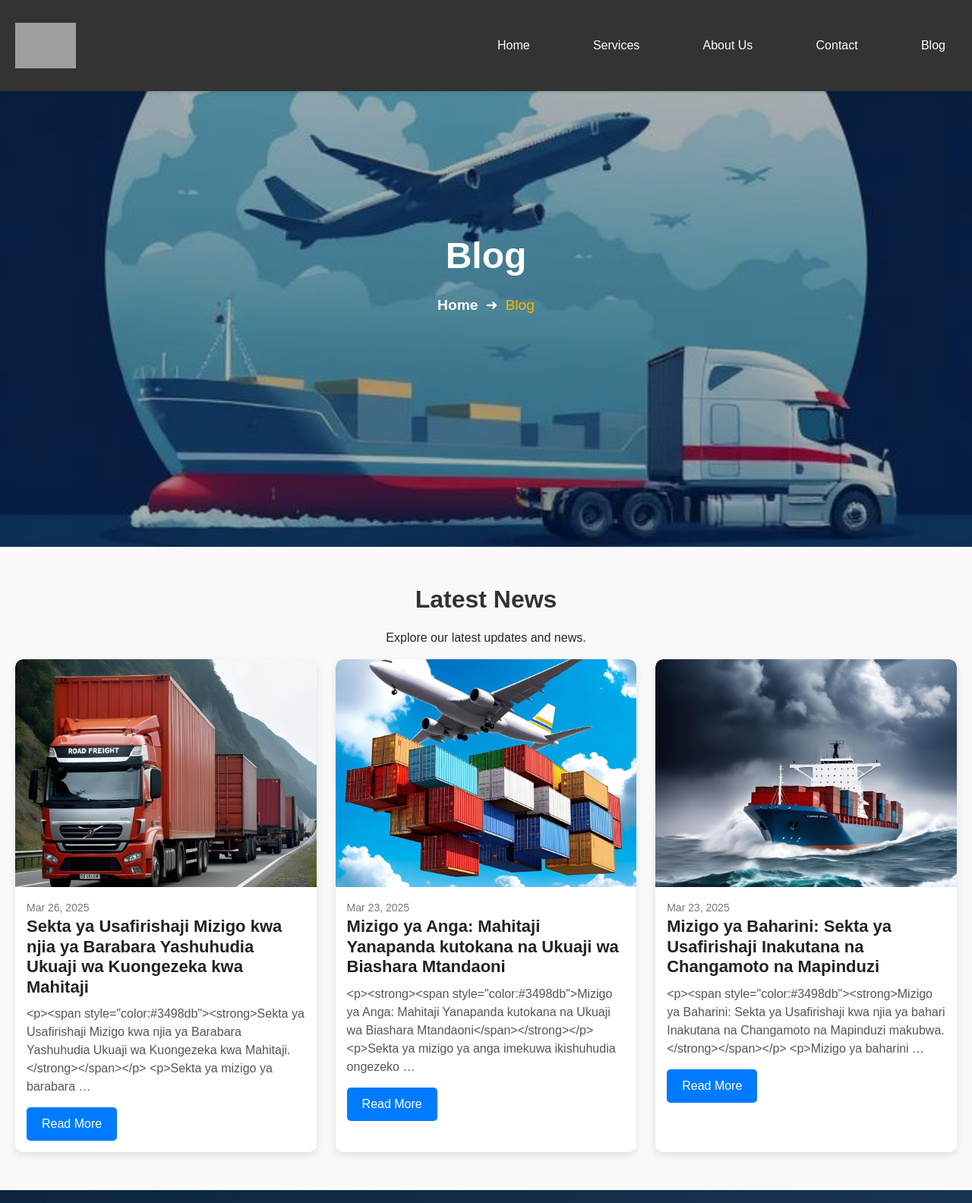
After one commit to notwex/jmcargo, a Django app: page /blog/ in a window 1280 px wide. The commit adds this page. Shown: the top 1584 px of the page at 76% size. Run offline with Django 5.2, Linux system fonts and the light colour scheme; data comes from the database, SQL or seed files in the repository; both versions use the stored data as it was after the commit; some libraries are stand-ins or nearby versions; grey boxes are pictures that could not be loaded.

Commit message:
Updated migrations, database, models, views, URLs, settings, templates, admin.py and static

```diff
--- a/aircargo/models.py
+++ b/aircargo/models.py
@@ -1,4 +1,6 @@
 from django.db import models
+from ckeditor.fields import RichTextField
+
 
 # Create your models here.
 class ContactMessage(models.Model):
@@ -23,7 +25,7 @@ class News(models.Model):
     title = models.CharField(max_length=255)
     image = models.ImageField(upload_to='news_images/')
     date_posted = models.DateField(auto_now_add=True)
-    content = models.TextField()
+    content = RichTextField()  # Enables rich text editing
 
     def __str__(self):
         return self.title
@@ -37,3 +39,28 @@ class Contact(models.Model):
 
     def __str__(self):
         return self.full_name
+
+class Cargo(models.Model):
+    TRANSPORT_CHOICES = [
+        ('Ship', 'Usafiri wa Baharini'),
+        ('Airplane', 'Usafiri wa Angani'),
+        ('Road', 'Usafiri wa Barabarani'),
+    ]
+
+    tracking_number = models.CharField(max_length=50, unique=True)
+    carrier_name = models.CharField(max_length=255)
+    departure_location = models.CharField(max_length=255)
+    destination_location = models.CharField(max_length=255)
+    current_location = models.CharField(max_length=255, null=True, blank=True)
+    estimated_delivery = models.DateField()
+    status = models.CharField(max_length=50, choices=[
+        ('In Transit', 'In Transit'),
+        ('Delivered', 'Delivered'),
+        ('Pending', 'Pending')
+    ], default='Pending')
+    transport_mode = models.CharField(
+        max_length=10, choices=TRANSPORT_CHOICES, default='Ship'
+    )  # New field for transport mode
+
+    def __str__(self):
+        return f"{self.tracking_number} - {self.status}"
--- a/aircargo/static/style.css
+++ b/aircargo/static/style.css
@@ -23,7 +23,7 @@ body {
     top: 0;
     left: 0;
     right: 0;
-    z-index: 100;
+    z-index: 1000;
     height: 100px;
     width: 100%;
     box-sizing: border-box; /* Prevent overflow issues */
--- a/aircargo/templates/base.html
+++ b/aircargo/templates/base.html
@@ -34,7 +34,7 @@
             <a href="/services/">Services</a>
             <a href="/about/">About Us</a>
             <a href="/contact/">Contact</a>
-            <a href="#">Blog</a>
+            <a href="/blog/">Blog</a>
         </div>
         <div class="menu-toggle" id="menuToggle">
             <i class="fas fa-bars"></i>
--- /dev/null
+++ b/aircargo/templates/blog.html
@@ -0,0 +1,203 @@
+{% extends 'base.html' %}
+{% load static %}
+{% block content %}
+
+<!-- Hero Section -->
+<div class="services-hero">
+    <img src="{% static 'images/news1.jpg' %}" alt="Our Services" class="hero-image">
+    <div class="hero-overlay">
+        <h1>Blog</h1>
+        <nav class="breadcrumb">
+            <a href="{% url 'home' %}">Home</a> <span>➜</span> <span class="current">Blog</span>
+        </nav>
+    </div>
+</div>
+
+<section class="latest-news">
+    <h2>Latest News</h2>
+    <p>Explore our latest updates and news.</p>
+
+    <div class="news-container">
+        {% for news in latest_news %}
+        <div class="news-box">
+            <img src="{{ news.image.url }}" alt="News Image">
+            <div class="news-content">
+                <span class="news-date">{{ news.date_posted|date:"M d, Y" }}</span>
+                <h3 class="news-title">{{ news.title }}</h3>
+                <p class="news-text">{{ news.content|truncatewords:20 }}</p>
+                <a href="{% url 'news_detail' news.id %}" class="read-more">Read More</a>
+            </div>
+        </div>
+        {% endfor %}
+    </div>
+</section>
+
+
+<style>
+    /* Latest News Section */
+.latest-news {
+    text-align: center;
+    padding: 50px 20px;
+    background-color: #f9f9f9;
+}
+
+.latest-news h2 {
+    font-size: 32px;
+    font-weight: bold;
+    margin-bottom: 20px;
+    color: #333;
+}
+
+.news-container {
+    display: flex;
+    flex-wrap: wrap;
+    justify-content: space-between;
+    gap: 20px;
+}
+
+.news-box {
+    width: 32%;
+    background: white;
+    border-radius: 10px;
+    overflow: hidden;
+    box-shadow: 0px 4px 10px rgba(0, 0, 0, 0.1);
+    transition: transform 0.3s ease-in-out;
+    text-align: left;
+}
+
+.news-box:hover {
+    transform: translateY(-5px);
+}
+
+.news-box img {
+    width: 100%;
+    height: 300px;
+    object-fit: cover;
+    border-top-left-radius: 10px;
+    border-top-right-radius: 10px;
+}
+
+.news-content {
+    padding: 15px;
+}
+
+.news-date {
+    font-size: 14px;
+    color: #777;
+    margin-bottom: 10px;
+}
+
+.news-title {
+    font-size: 22px;
+    font-weight: bold;
+    margin-bottom: 10px;
+    color: #222;
+}
+
+.news-text {
+    font-size: 16px;
+    color: #555;
+    line-height: 1.5;
+    margin-bottom: 15px;
+
+}
+
+/* Read More Button */
+.read-more {
+    display: inline-block;
+    padding: 10px 20px;
+    font-size: 16px;
+    color: white;
+    background: #007bff;
+    text-decoration: none;
+    border-radius: 5px;
+    transition: background 0.3s;
+}
+
+.read-more:hover {
+    background: #0056b3;
+}
+
+@media (max-width: 768px) {
+    .news-container {
+        flex-direction: column;
+    }
+
+    .news-box {
+        width: 100%;
+    }
+}
+
+/* Hero Section */
+.services-hero {
+    position: relative;
+    width: 100%;
+    height: 90vh; /* Adjust height as needed */
+    overflow: hidden;
+}
+
+.hero-image {
+    width: 100%;
+    height: 90vh;
+    object-fit: cover;
+    filter: brightness(70%); /* Darkens the image slightly for better text contrast */
+}
+
+.hero-overlay {
+    position: absolute;
+    top: 50%;
+    left: 50%;
+    transform: translate(-50%, -50%);
+    text-align: center;
+    color: white;
+}
+
+.hero-overlay h1 {
+    font-size: 3rem;
+    font-weight: bold;
+    margin-bottom: 10px;
+}
+
+/* Breadcrumb Styling */
+.breadcrumb {
+    font-size: 1.2rem;
+    display: flex;
+    justify-content: center;
+    align-items: center;
+    gap: 10px;
+    background: none !important;  /* Removes any background */
+}
+
+.breadcrumb a {
+    color: white;
+    text-decoration: none;
+    font-weight: bold;
+    transition: color 0.3s ease-in-out;
+}
+
+.breadcrumb a:hover {
+    color: #f8b400; /* Highlight color on hover */
+}
+
+.current {
+    color: #f8b400;
+}
+
+/* Responsive Styling */
+@media (max-width: 768px) {
+    .hero-overlay h1 {
+        font-size: 2rem;
+    }
+
+    .breadcrumb {
+        font-size: 1rem;
+        white-space: nowrap;  /* Prevents text from wrapping */
+        overflow: hidden;     /* Hides any overflow content */
+        text-overflow: ellipsis; /* Adds ellipsis for overflowed text */
+        display: inline-block; /* Ensures it stays on one line */
+    }
+}
+
+</style>
+
+{% endblock %}
--- a/aircargo/urls.py
+++ b/aircargo/urls.py
@@ -3,12 +3,17 @@ from . import views
 from django.conf import settings
 from .views import home_view, contact_view
 from django.conf.urls.static import static
+from .views import tracking_result
+from .views import news_list, news_detail
 
 urlpatterns = [
-
     path('', home_view, name='home'),
     path('',views.home,name='home'),
     path('about/', views.about, name='about'),
     path('services/', views.services, name='services'),
     path('contact/', contact_view, name='contact'),
+    path('tracking-result/', tracking_result, name='tracking_result'),  # Add this new route
+    path('news/', news_list, name='news_list'),
+    path('news/<int:news_id>/', news_detail, name='news_detail'),
+    path('blog/', views.blog, name='blog'),
 ] + static(settings.MEDIA_URL, document_root=settings.MEDIA_ROOT)
--- a/aircargo/views.py
+++ b/aircargo/views.py
@@ -1,9 +1,10 @@
-from django.shortcuts import render, redirect
+from django.shortcuts import render, redirect, get_object_or_404
 from django.contrib import messages
 from .models import ContactMessage
 from .models import News
 from .models import Contact
 from django.contrib import messages
+from .models import Cargo
 
 # Create your views here.
 def home(request):
@@ -30,7 +31,7 @@ def home(request):
 
 
 def home_view(request):
-    latest_news = News.objects.order_by('-date_posted')[:3]  # Get the 3 latest news posts
+    latest_news = News.objects.order_by('-date_posted')[:10]  # Get the 10 latest news posts
     return render(request, 'home.html', {'latest_news': latest_news})
 
 def about(request):
@@ -55,3 +56,27 @@ def contact_view(request):
         return redirect('contact')
 
     return render(request, 'contact.html')
+
+def tracking_result(request):
+    tracking_number = request.GET.get('tracking_number', None)
+    if tracking_number:
+        try:
+            cargo = Cargo.objects.get(tracking_number=tracking_number)
+            return render(request, 'tracking_result.html', {'cargo': cargo})
+        except Cargo.DoesNotExist:
+            messages.success(request, 'Tracking number not found.')
+            return render(request, 'home.html')
+    return render(request, 'home.html', {'error': 'Please enter a tracking number.'})
+
+def news_list(request):
+    latest_news = News.objects.all().order_by('-date_posted')[:5]  # Get latest 5 news
+    return render(request, 'home.html', {'latest_news': latest_news})
+
+def news_detail(request, news_id):
+    news = get_object_or_404(News, id=news_id)
+    more_news = News.objects.exclude(id=news_id).order_by('-date_posted')[:5]  # Get more news
+    return render(request, 'news_detail.html', {'news': news, 'more_news': more_news})
+
+def blog(request):
+    latest_news = News.objects.order_by('-date_posted')[:10]  # Get the 10 latest news posts
+    return render(request, 'blog.html', {'latest_news': latest_news})
--- a/jmcargo/settings.py
+++ b/jmcargo/settings.py
@@ -41,6 +41,7 @@ INSTALLED_APPS = [
     'django.contrib.messages',
     'django.contrib.staticfiles',
     'aircargo.apps.AircargoConfig',
+    'ckeditor',
 ]
 
 MIDDLEWARE = [
```
Also changed, not shown: aircargo/admin.py (+17 -0 lines), aircargo/templates/contact.html (+8 -1 lines), aircargo/templates/home.html (+102 -3 lines), aircargo/templates/news_detail.html (added, +235 -0 lines), aircargo/templates/tracking_result.html (added, +68 -0 lines), aircargo/migrations/0004_cargo.py (added), aircargo/migrations/0005_alter_cargo_transport_mode.py (added), aircargo/migrations/0006_alter_news_content.py (added), aircargo/static/images/news.jpg (added), aircargo/static/images/news1.jpg (added), db.sqlite3, media/news_images/roadfreight.jpg (added).
